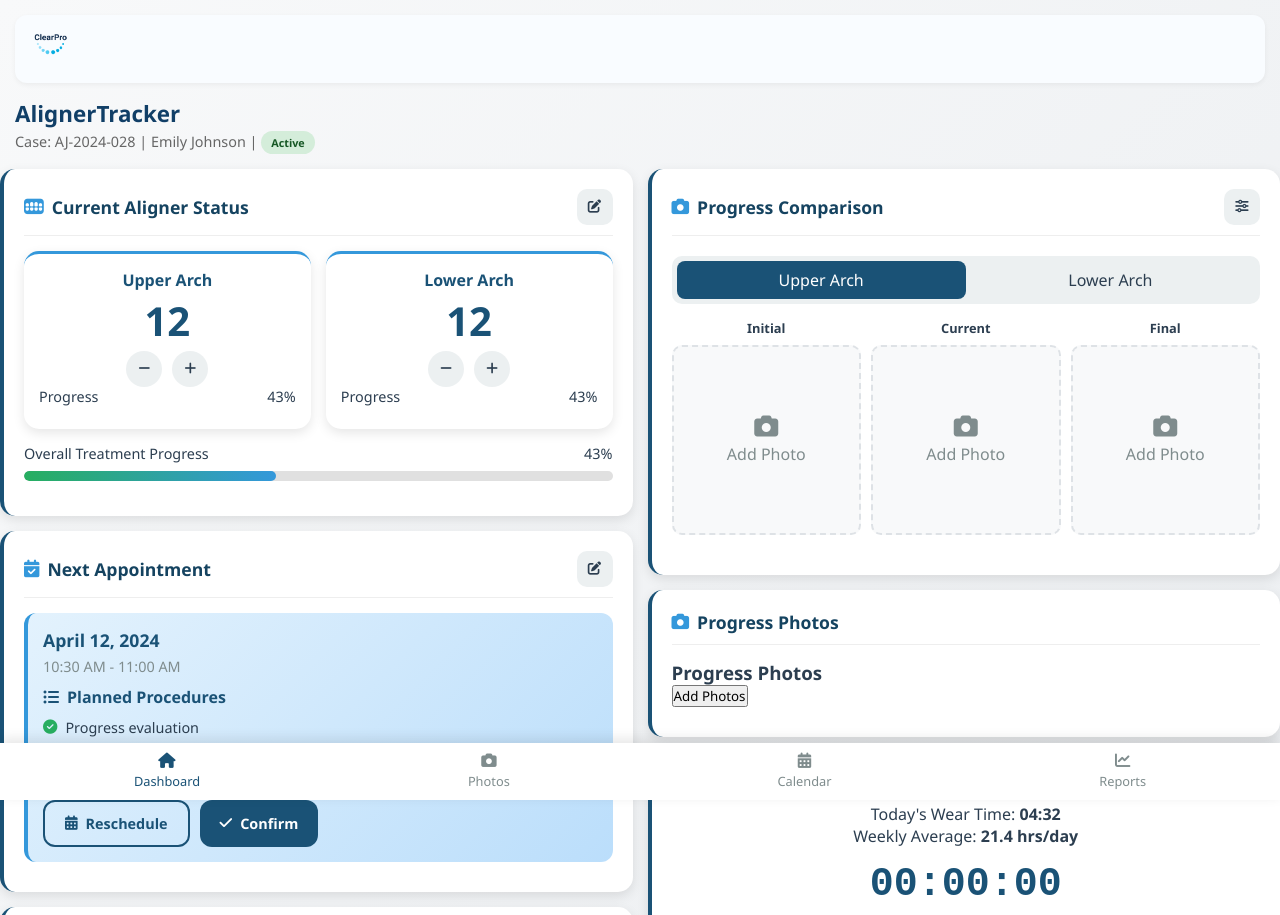
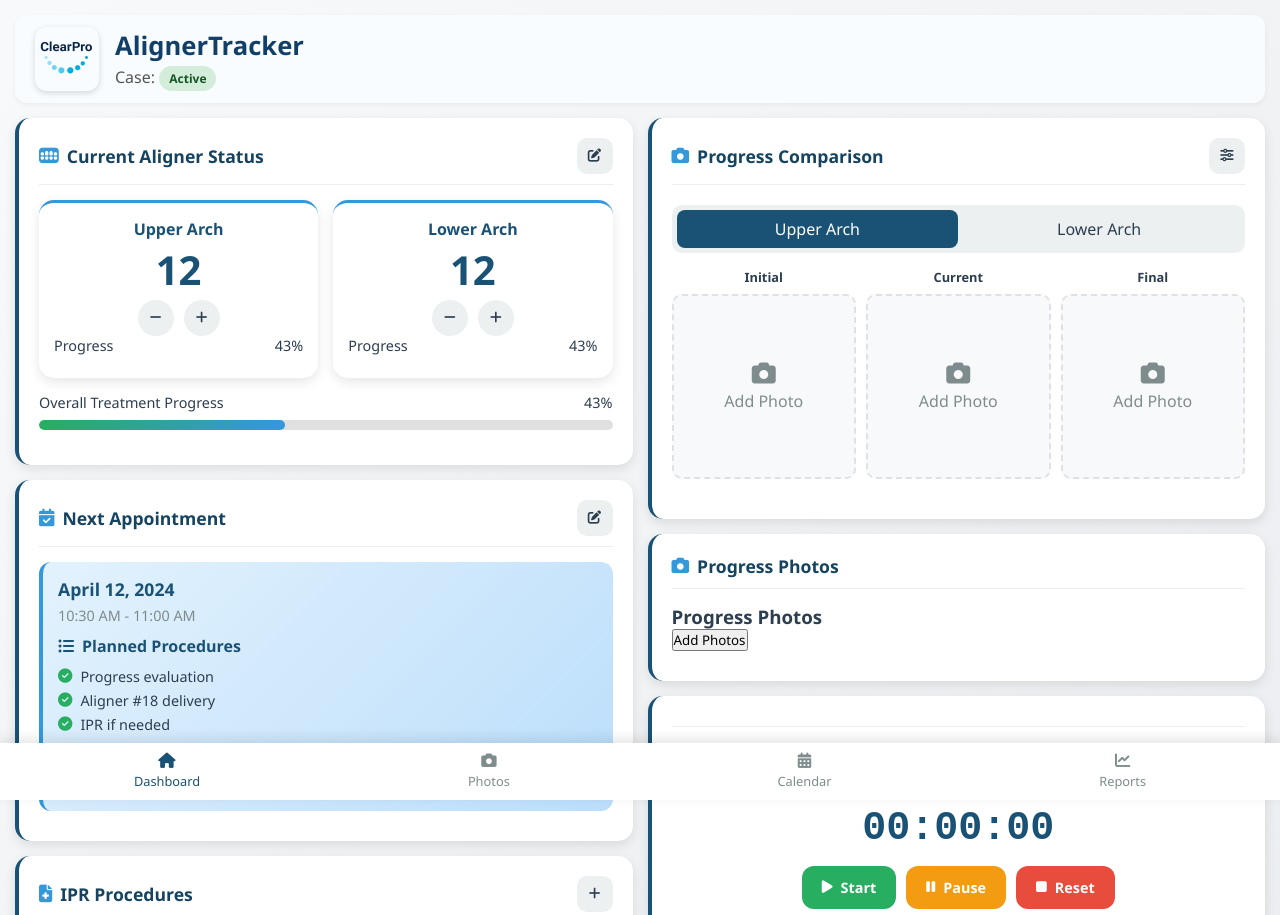
Before and after one commit to bilsheikh5-afk/AlignerTracker, a plain HTML site: page index.html in a window 1280 px wide. Shown: the top 915 px of the page. Drawn offline with Linux system fonts and the light colour scheme.

Commit message:
Update index.html

```diff
--- a/index.html
+++ b/index.html
@@ -57,31 +57,42 @@
   box-shadow: 0 2px 5px rgba(0,0,0,0.05);
   margin-bottom: 15px;
 }
+.logo-icon {
+  width: 64px;
+  height: 64px;
+  border-radius: 12px;
+  object-fit: contain;
+  box-shadow: 0 2px 6px rgba(0,0,0,0.15);
+}
+
+.header {
+  display: flex;
+  align-items: center;
+  justify-content: flex-start;
+  background-color: #f9fcff;
+  border-radius: 12px;
+  padding: 12px 20px;
+  box-shadow: 0 2px 5px rgba(0,0,0,0.05);
+  margin-bottom: 15px;
+}
 
 .logo-title {
   display: flex;
   align-items: center;
-  gap: 12px;
-}
-
-.logo-icon {
-  width: 48px;
-  height: 48px;
-  border-radius: 10px;
-  object-fit: contain;
+  gap: 16px;
 }
 
 .header-text h1 {
   margin: 0;
-  font-size: 1.4em;
+  font-size: 1.6em;
   color: #113f67;
   font-weight: 700;
 }
 
 .header-text p {
-  margin: 2px 0 0;
-  font-size: 0.9em;
-  color: #666;
+  margin: 3px 0 0;
+  font-size: 1em;
+  color: #555;
 }
 
 .status-badge {
@@ -668,17 +679,16 @@
 <body>
     <div class="app-container">
         <!-- Header -->
-        <div class="header">
-        <div class="logo-icon">
-  <img src="ClearPro.png" alt="ClearPro Logo" style="height:40px; border-radius:8px;">
+   <div class="header">
+  <div class="logo-title">
+    <img src="ClearPro.png" alt="ClearPro Logo" class="logo-icon">
+    <div class="header-text">
+      <h1>AlignerTracker</h1>
+      <p>Case:
+         <span class="status-badge status-active">Active</span></p>
+    </div>
+  </div>
 </div>
-        </div>
-            <div class="header-text">
-                <h1>AlignerTracker</h1>
-                <p>Case: AJ-2024-028 | Emily Johnson | <span class="status-badge status-active">Active</span></p>
-            </div>
-        </div>
-
         <div class="main-content">
             <div class="dashboard-grid">
                 <!-- Left Column -->
```
